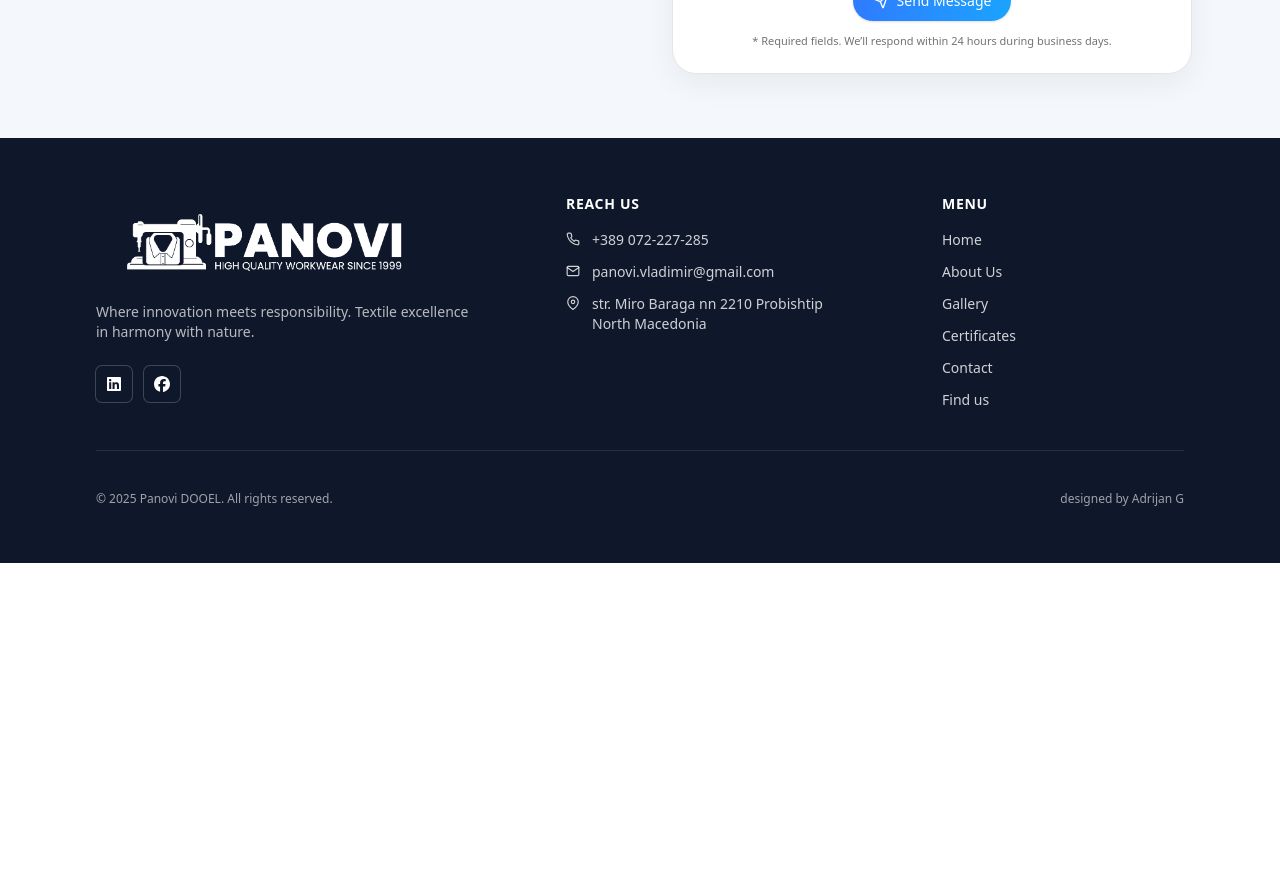
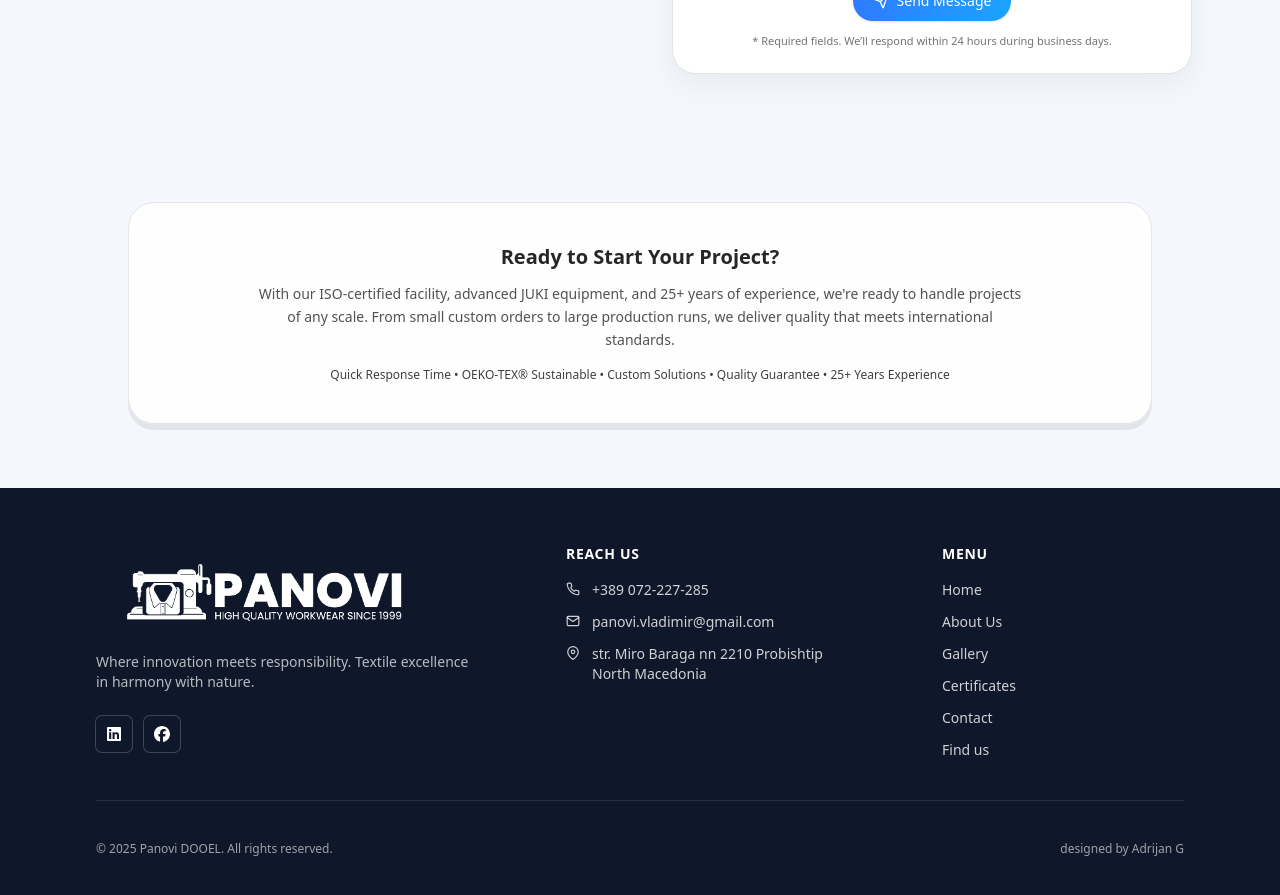
Before and after one commit to Slavcho98/Panovi, a React (Vite) app in the folder panovi-textile/: page /contact in a window 1280 px wide. Shown: the part 1660-2555 px from the top of the page. Before the commit the page ends 2223 px from the top, so only its background shows below. Built offline with nearby package versions, Linux system fonts and the light colour scheme.

Commit message:
feat(completed-contact-page): completed contact page

```diff
--- a/panovi-textile/src/pages/Contact.tsx
+++ b/panovi-textile/src/pages/Contact.tsx
@@ -12,6 +12,7 @@ import type { MetricItemProps } from "./GalleryPage/MetricItem";
 import { SlLocationPin } from "react-icons/sl";
 import ContactCardList from "./ContactPage/ContactCardList";
 import ContactUs from "./ContactPage/ContactUsSection";
+import QualityTeaser from "./GalleryPage/QualityTeaser";
 const METRICS: MetricItemProps[] = [
   { icon: LuLayers, value: "5,000m²", label: "Manufacturing Facility" },
   { icon: LuClock3, value: "25+ Years", label: "Years Experience" },
@@ -68,6 +69,18 @@ function Contact() {
       />
       <ContactCardList items={CONTACT_CARDS} />
       <ContactUs />
+      <QualityTeaser
+        title="Ready to Start Your Project?
+"
+        description="With our ISO-certified facility, advanced JUKI equipment, and 25+ years of experience, we're ready to handle projects of any scale. From small custom orders to large production runs, we deliver quality that meets international standards."
+        highlights={[
+          "Quick Response Time",
+          "OEKO-TEX® Sustainable",
+          "Custom Solutions",
+          "Quality Guarantee",
+          "25+ Years Experience",
+        ]}
+      />
     </div>
   );
 }
```
